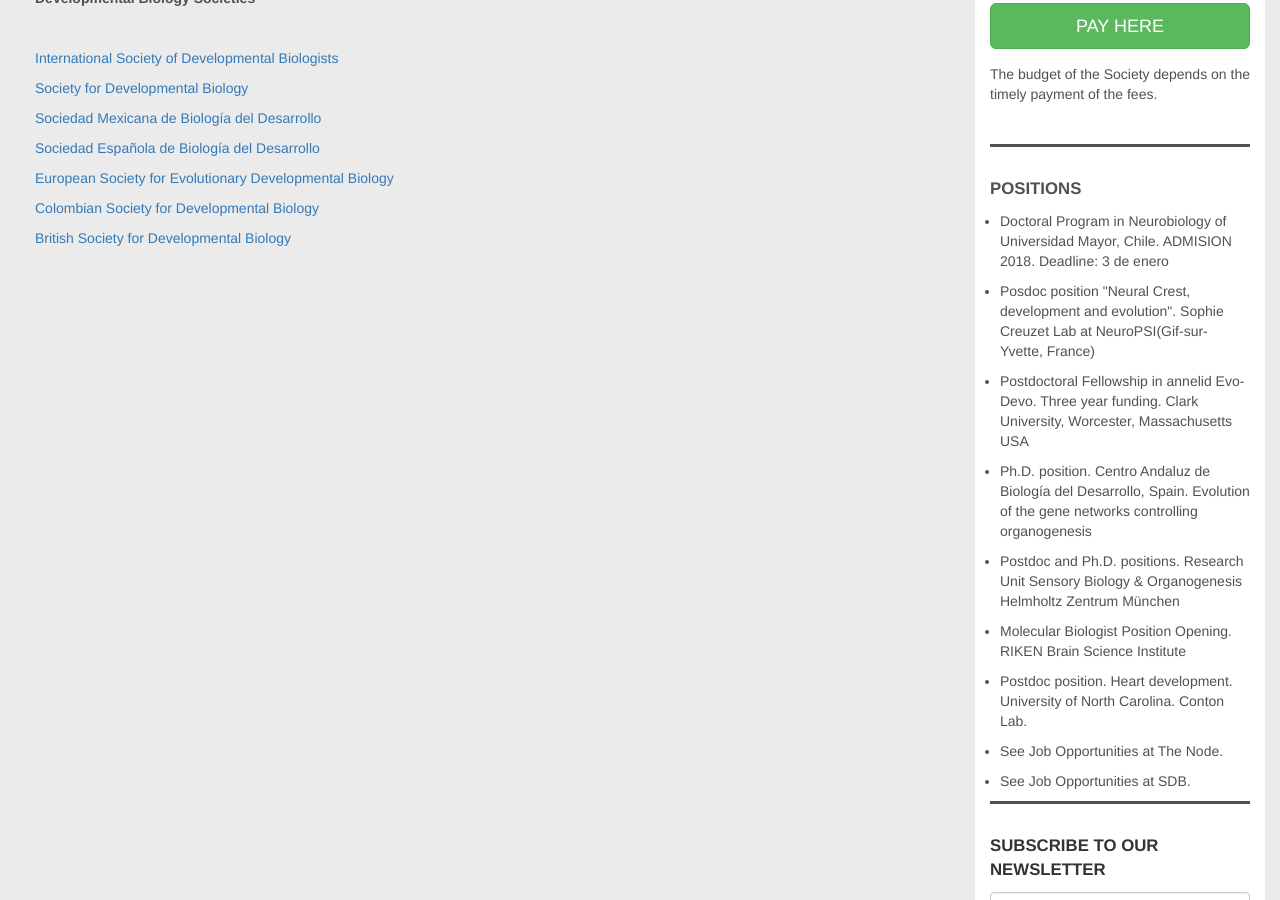
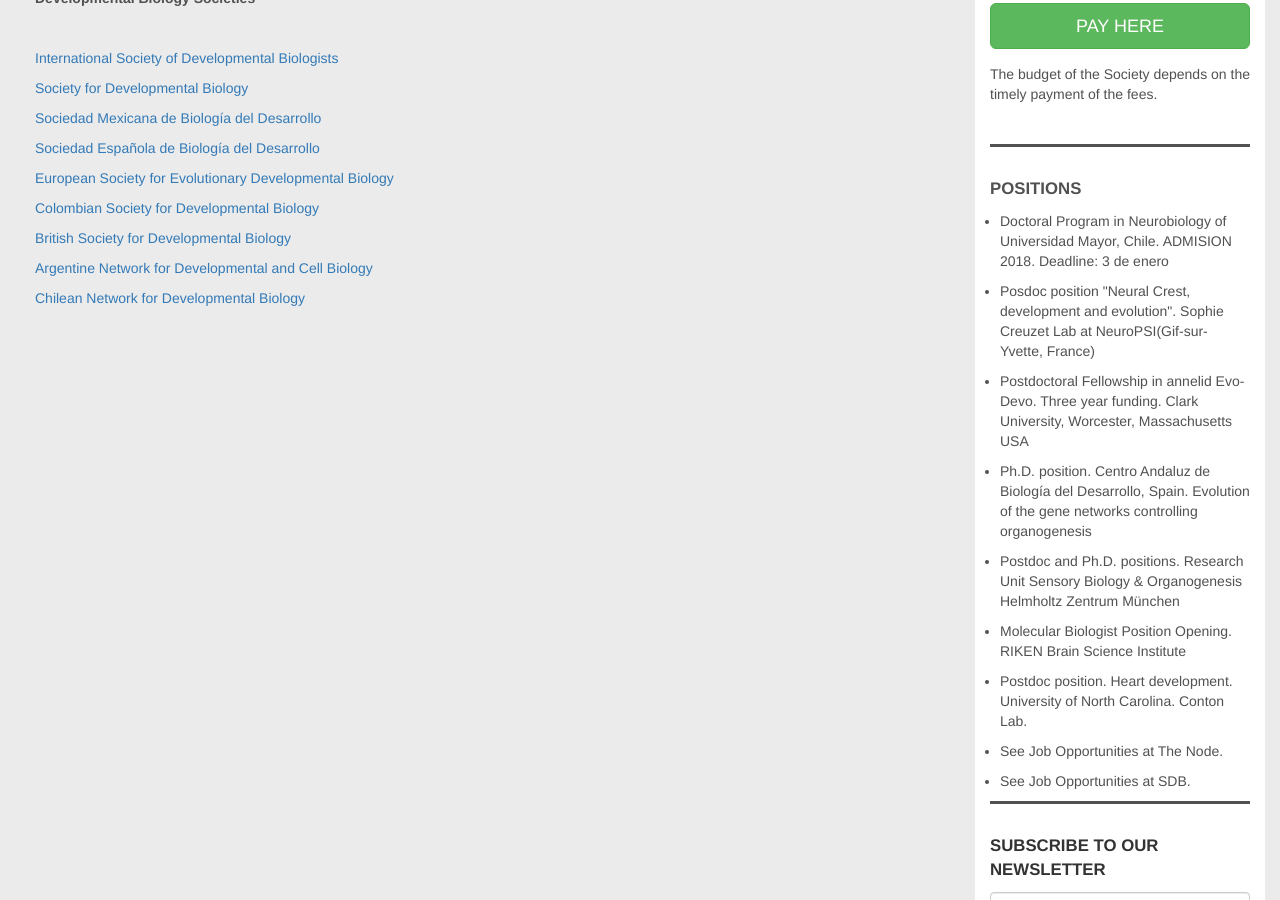
Before and after one commit to lasdb/lasdb.github.io, a Jekyll site: the page built from pages/links.html, in a window 1280 px wide and 900 px high, scrolled down 310 px. Built offline with Jekyll 4.4.1, drawn with Linux system fonts in a browser that asks for light colours; nearby versions of some CDN libraries.

Commit message:
Update links.html

```diff
--- a/pages/links.html
+++ b/pages/links.html
@@ -14,5 +14,7 @@ layout: default
         <p><a href="http://evodevo.eu/" target="_blank">European Society for Evolutionary Developmental Biology</a></p>
         <p><a href="http://www.colsdb.org/" target="_blank">Colombian Society for Developmental Biology</a></p>
         <p><a href="http://bsdb.org/" target="_blank">British Society for Developmental Biology</a></p>
+        <p><a href="http://tallerbcd.wixsite.com/tallerbcd" target="_blank">Argentine Network for Developmental and Cell Biology</a></p>
+        <p><a href="http://ribidchile.wixsite.com/ribid/" target="_blank">Chilean Network for Developmental Biology</a></p>
     </div>
 </div>
```
